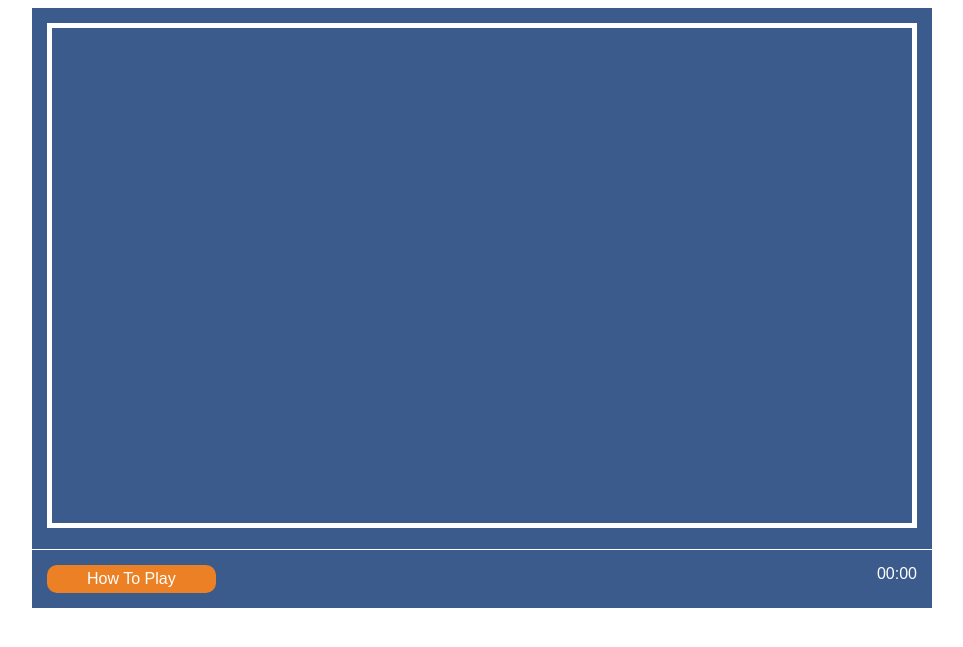
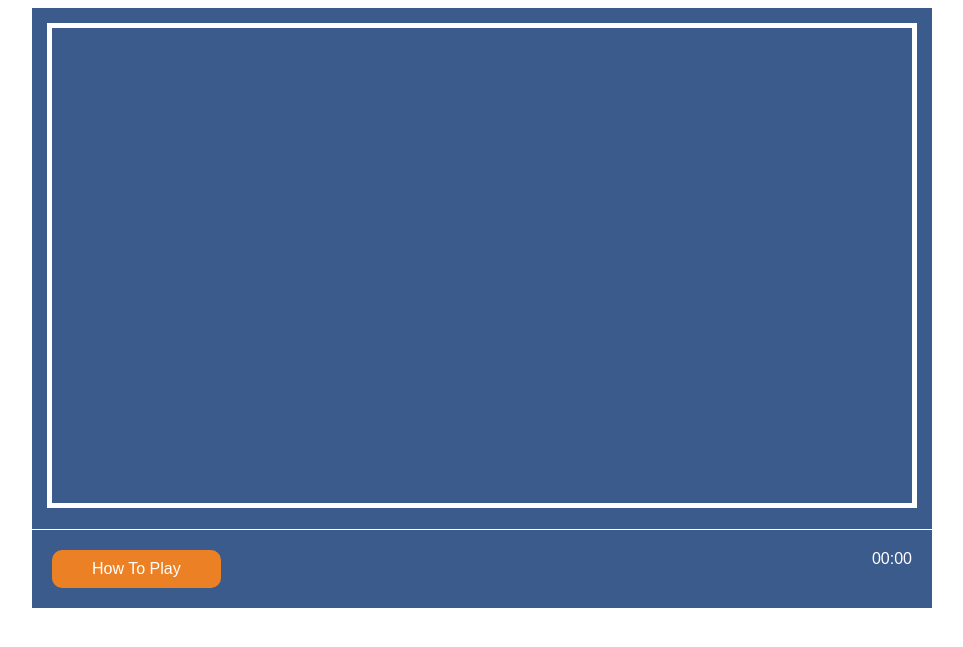
Before and after one commit to iO-Academy/christmasGame2016, a PHP site: page /game.html in a window 1280 px wide. Shown: the top 647 px of the page, without its empty margins (158-1121 px from the left). Run offline with PHP 8.4, Linux system fonts and the light colour scheme.

Commit message:
update layout for game play

```diff
--- a/css/buttons.css
+++ b/css/buttons.css
@@ -6,6 +6,7 @@
     padding: 5px 40px 5px 40px;
     border: none;
     font-size: 16px;
+    cursor: pointer;
 }
 
 .button.large {
--- a/css/layout.css
+++ b/css/layout.css
@@ -43,11 +43,9 @@ form .button {
     top: 165px;
 }
 
-
-
 #game {
     border: 5px solid #ffffff;
-    height: 505px;
+    height: 485px;
 }
 
 footer {
@@ -56,5 +54,9 @@ footer {
     left: 0;
     right: 0;
     border-top: 1px solid #ffffff;
-    padding: 15px;
+    padding: 20px;
 }
+
+footer .button {
+    padding: 10px 40px;
+}
```
